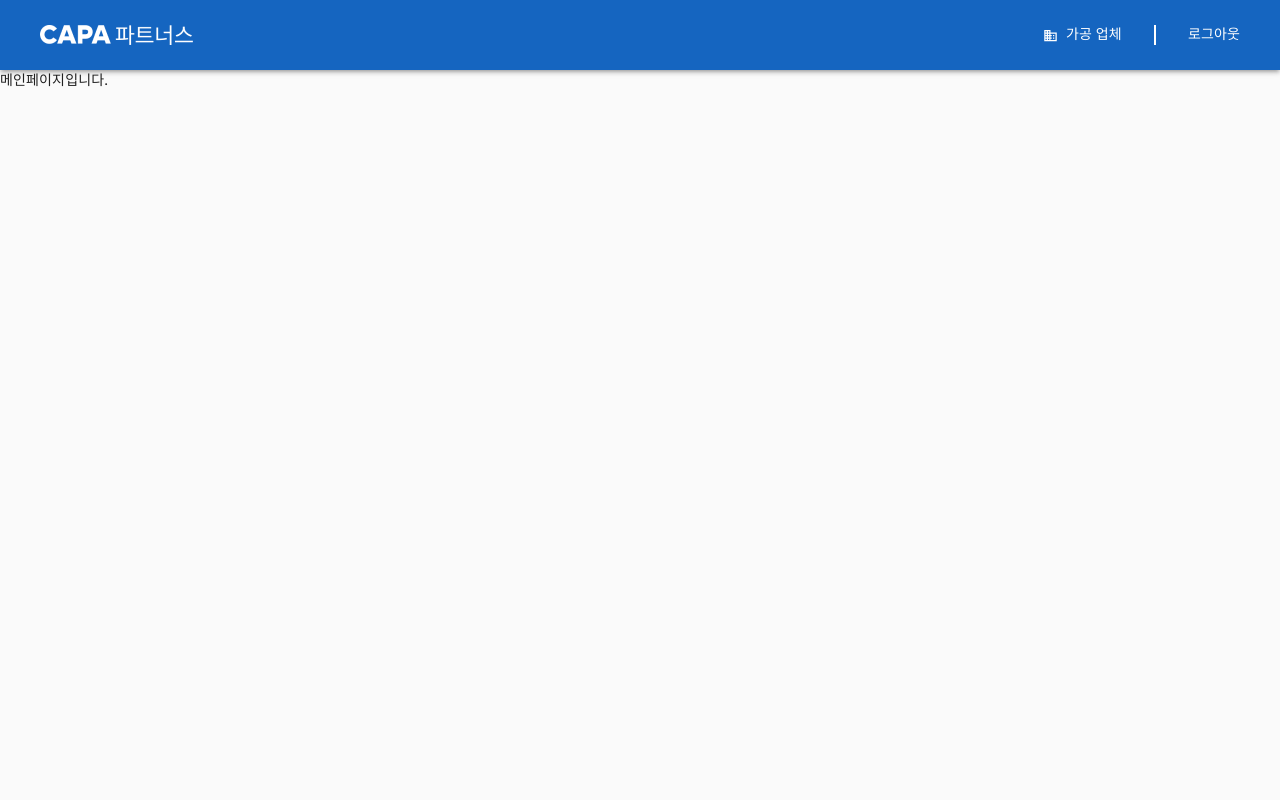
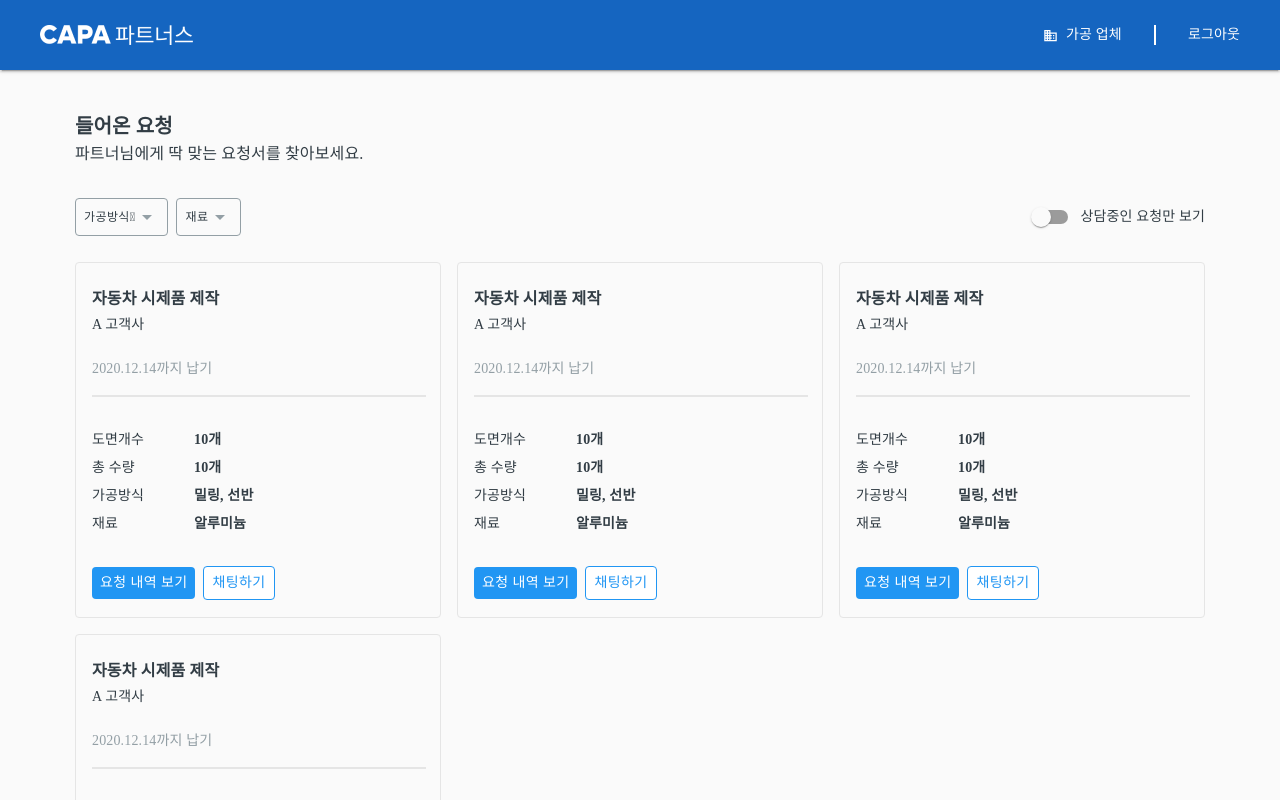
Before and after one commit to brightchul/simple-market-front, a React (Create React App) app in the folder frontend/: page /dashboard in a window 1280 px wide. Shown: the top 800 px of the page. Built offline with nearby package versions, Linux system fonts and the light colour scheme; a web font is replaced by a local one.

Commit message:
feat: add layout, Request page

```diff
--- a/frontend/src/component/gnb/GNB.tsx
+++ b/frontend/src/component/gnb/GNB.tsx
@@ -1,4 +1,4 @@
-import { Toolbar, Box } from "@material-ui/core";
+import { Box } from "@material-ui/core";
 import styled from "styled-components";
 import React from "react";
 
@@ -17,7 +17,7 @@ const GNBBox = styled(Box)`
 `;
 
 const GNB: React.FC = ({ children }) => {
-  return <GNBBox boxShadow={3}>{children}</GNBBox>;
+  return <GNBBox boxShadow={2}>{children}</GNBBox>;
 };
 
 export { GNB };
--- a/frontend/src/component/index.ts
+++ b/frontend/src/component/index.ts
@@ -1,3 +1,5 @@
 export * from "./gnb";
 export * from "./card";
+export * from "./mybox/MyBox";
+export * from "./mycontainer/MyContainer";
 export * from "./mytext";
--- /dev/null
+++ b/frontend/src/component/mybox/MyBox.tsx
@@ -0,0 +1,7 @@
+import { Box } from "@material-ui/core";
+import styled from "styled-components";
+
+const MyBox = styled(Box)``;
+
+export { MyBox };
+export default MyBox;
--- /dev/null
+++ b/frontend/src/component/mycontainer/MyContainer.tsx
@@ -0,0 +1,27 @@
+import { Container } from "@material-ui/core";
+import styled from "styled-components";
+import React from "react";
+
+const CustomContainer = styled(Container)`
+  margin-top: 40px;
+  && {
+    padding-left: 0;
+    padding-right: 0;
+    padding-top: 0;
+    padding-bottom: 0;
+  }
+`;
+const ContainerWrapper = styled.div``;
+
+const MyContainer: React.FC = ({ children }) => {
+  return (
+    <ContainerWrapper>
+      <CustomContainer style={{ maxWidth: "1130px" }}>
+        {children || ""}
+      </CustomContainer>
+    </ContainerWrapper>
+  );
+};
+
+export { MyContainer };
+export default MyContainer;
--- a/frontend/src/component/mytext/index.ts
+++ b/frontend/src/component/mytext/index.ts
@@ -1,4 +1,5 @@
 import styled from "styled-components";
+import { MyFontColor, theme } from "../../asset/style";
 
 interface FontProps {
   fontFamily: string;
@@ -86,14 +87,16 @@ export const myFontStyle: ThemeFont = {
 };
 
 interface MyTextProps {
-  myfont: keyof ThemeFont;
+  myColor?: keyof MyFontColor;
+  myFont: keyof ThemeFont;
 }
 
 const MyText = styled.div<MyTextProps>`
-  font-family: ${({ myfont }) => myFontStyle[myfont].fontFamily};
-  font-weight: ${({ myfont }) => myFontStyle[myfont].fontweight};
-  font-size: ${({ myfont }) => myFontStyle[myfont].fontSize};
-  line-height: ${({ myfont }) => myFontStyle[myfont].lineHeight};
+  color: ${({ myColor = "gray900" }) => theme.color[myColor]};
+  font-family: ${({ myFont }) => myFontStyle[myFont].fontFamily};
+  font-weight: ${({ myFont }) => myFontStyle[myFont].fontweight};
+  font-size: ${({ myFont }) => myFontStyle[myFont].fontSize};
+  line-height: ${({ myFont }) => myFontStyle[myFont].lineHeight};
 `;
 
 export { MyText };
--- a/frontend/src/layout/Header.tsx
+++ b/frontend/src/layout/Header.tsx
@@ -23,11 +23,15 @@ const RightMenu: React.FC = () => {
     <RightMenuWrapper>
       <LeftSide>
         <Domain style={{ fontSize: 15, marginRight: 8 }}>123</Domain>
-        <MyText myfont="14pt-500">가공 업체</MyText>
+        <MyText myFont="14pt-500" myColor="gray000">
+          가공 업체
+        </MyText>
       </LeftSide>
       <Divider />
       <div>
-        <MyText myfont="14pt-500">로그아웃</MyText>
+        <MyText myFont="14pt-500" myColor="gray000">
+          로그아웃
+        </MyText>
       </div>
     </RightMenuWrapper>
   );
@@ -39,7 +43,7 @@ const Header: React.FC = () => {
   return (
     <HeaderWrapper>
       <GNB>
-        <img src="/image/title1.png" />
+        <img src="/image/title1.png" alt="CAPA 파트너스" />
         <RightMenu />
       </GNB>
     </HeaderWrapper>
--- a/frontend/src/layout/Section.tsx
+++ b/frontend/src/layout/Section.tsx
@@ -1,5 +1,3 @@
-import { Toolbar } from "@material-ui/core";
-import styled from "styled-components";
 import React from "react";
 
 const Section: React.FC = ({ children }) => {
--- a/frontend/src/layout/Sidebar.tsx
+++ b/frontend/src/layout/Sidebar.tsx
@@ -1,5 +1,3 @@
-import { Toolbar } from "@material-ui/core";
-import styled from "styled-components";
 import React from "react";
 
 const Sidebar: React.FC = () => {
--- a/frontend/src/page/dashboard/DashBoard.tsx
+++ b/frontend/src/page/dashboard/DashBoard.tsx
@@ -1,10 +1,16 @@
 import { Main } from "../../layout";
 import React from "react";
+import SearchRequest from "./RequestFilter";
+import { MyContainer } from "component";
+import RequestList from "./RequestList";
 
 const DashBoard: React.FC = () => {
   return (
     <Main>
-      <div>메인페이지입니다.</div>
+      <MyContainer>
+        <SearchRequest />
+        <RequestList />
+      </MyContainer>
     </Main>
   );
 };
--- /dev/null
+++ b/frontend/src/page/dashboard/RequestFilter.tsx
@@ -0,0 +1,97 @@
+import { MyBox, MyText } from "../../component";
+import React from "react";
+import styled from "styled-components";
+import { Button, Menu, MenuList, Switch } from "@material-ui/core";
+import ArrowDropDownIcon from "@material-ui/icons/ArrowDropDown";
+import { theme } from "asset/style";
+
+const RequestFilterWrapper = styled.div`
+  height: 120px;
+`;
+const Subject = styled.div``;
+const FilteringWrapper = styled.div`
+  display: flex;
+  justify-content: space-between;
+`;
+const FilterMenuWrapper = styled.div`
+  display: flex;
+`;
+const EmptyWrapper = styled.div`
+  height: 32px;
+  width: 100%;
+`;
+const ConsultationToggleWrapper = styled.div`
+  display: flex;
+  align-items: center;
+`;
+
+const RequestFilter: React.FC = () => {
+  return (
+    <RequestFilterWrapper>
+      <MyBox>
+        <Subject>
+          <MyText myFont="20pt-600">들어온 요청</MyText>
+          <MyText myFont="16pt-400">
+            파트너님에게 딱 맞는 요청서를 찾아보세요.
+          </MyText>
+        </Subject>
+        <EmptyWrapper />
+
+        <FilteringWrapper>
+          <FilterMenuWrapper>
+            <div style={{ marginRight: "8px" }}>
+              <Button
+                style={{
+                  border: `1px solid ${theme.color.gray600}`,
+                }}
+              >
+                <MyText myFont="roboto-12-500" myColor="gray900">
+                  가공방식
+                </MyText>
+                <ArrowDropDownIcon
+                  style={{
+                    color: theme.color.gray600,
+                  }}
+                ></ArrowDropDownIcon>
+              </Button>
+              <Menu open={false}>
+                <MenuList>1</MenuList>
+                <MenuList>2</MenuList>
+                <MenuList>3</MenuList>
+              </Menu>
+            </div>
+
+            <div>
+              <Button
+                style={{
+                  border: `1px solid ${theme.color.gray600}`,
+                }}
+              >
+                <MyText myFont="roboto-12-500" myColor="gray900">
+                  재료
+                </MyText>
+                <ArrowDropDownIcon
+                  style={{
+                    color: theme.color.gray600,
+                  }}
+                ></ArrowDropDownIcon>
+              </Button>
+              <Menu open={false}>
+                <MenuList>1</MenuList>
+                <MenuList>2</MenuList>
+                <MenuList>3</MenuList>
+              </Menu>
+            </div>
+          </FilterMenuWrapper>
+          <ConsultationToggleWrapper>
+            <Switch></Switch>
+            <MyText myFont="14pt-500">상담중인 요청만 보기</MyText>
+          </ConsultationToggleWrapper>
+        </FilteringWrapper>
+      </MyBox>
+    </RequestFilterWrapper>
+  );
+};
+
+export { RequestFilter };
+export default RequestFilter;
--- /dev/null
+++ b/frontend/src/page/dashboard/RequestList.tsx
@@ -0,0 +1,184 @@
+import { MyBox, MyCard, MyText } from "../../component";
+import React from "react";
+import styled from "styled-components";
+import { Button } from "@material-ui/core";
+import { theme } from "asset/style";
+
+const RequestCard: React.FC = () => {
+  return (
+    <MyCard
+      border="1px solid #E5E5E5"
+      width="366px"
+      height="356px"
+      hoverShadow={`0 0 0px 2px ${theme.color.primary500}`}
+    >
+      <RequestCardContentWrapper>
+        <RequestHeader />
+        <RequestDetail />
+        <RequestAction />
+      </RequestCardContentWrapper>
+    </MyCard>
+  );
+};
+
+const RequestListWrapper = styled.div`
+  margin-top: 32px;
+`;
+
+const RequestCardContentWrapper = styled.div`
+  padding: 24px 16px;
+  width: 100%;
+  height: 100%;
+`;
+
+const RequestHeaderWrapper = styled.div``;
+
+const RequestHeader: React.FC = () => {
+  return (
+    <RequestHeaderWrapper>
+      <MyText myFont="16pt-600">자동차 시제품 제작</MyText>
+      <MyText myFont="14pt-500" style={{ margin: "4px 0 0 0" }}>
+        A 고객사
+      </MyText>
+      <MyText
+        myColor="gray600"
+        myFont="14pt-400"
+        style={{ margin: "24px 0 0 0" }}
+      >
+        2020.12.14까지 납기
+      </MyText>
+      <Divider />
+    </RequestHeaderWrapper>
+  );
+};
+
+const RequestDetailWrapper = styled.div`
+  text-align: left;
+  margin-top: 32px;
+`;
+
+const RequestOneDetailWrapper = styled.ul<{}>(() => {
+  return {
+    width: "100%",
+    display: "inline-flex",
+    flexDirection: "column",
+    flexWrap: "wrap",
+    gap: "8px",
+  };
+});
+
+const RequestOneDetail = styled.li`
+  display: flex;
+`;
+
+const RequestDetail: React.FC = () => {
+  return (
+    <RequestDetailWrapper>
+      <RequestOneDetailWrapper>
+        <RequestOneDetail>
+          <MyText
+            myFont="14pt-400"
+            style={{ width: "70px", marginRight: "32px" }}
+          >
+            도면개수
+          </MyText>
+          <MyText myFont="14pt-600" style={{ flexGrow: 1 }}>
+            10개
+          </MyText>
+        </RequestOneDetail>
+        <RequestOneDetail>
+          <MyText
+            myFont="14pt-400"
+            style={{ width: "70px", marginRight: "32px" }}
+          >
+            총 수량
+          </MyText>
+          <MyText myFont="14pt-600" style={{ flexGrow: 1 }}>
+            10개
+          </MyText>
+        </RequestOneDetail>
+        <RequestOneDetail>
+          <MyText
+            myFont="14pt-400"
+            style={{ width: "70px", marginRight: "32px" }}
+          >
+            가공방식
+          </MyText>
+          <MyText myFont="14pt-600" style={{ flexGrow: 1 }}>
+            밀링, 선반
+          </MyText>
+        </RequestOneDetail>
+        <RequestOneDetail>
+          <MyText
+            myFont="14pt-400"
+            style={{ width: "70px", marginRight: "32px" }}
+          >
+            재료
+          </MyText>
+          <MyText myFont="14pt-600" style={{ flexGrow: 1 }}>
+            알루미늄
+          </MyText>
+        </RequestOneDetail>
+      </RequestOneDetailWrapper>
+    </RequestDetailWrapper>
+  );
+};
+
+const Divider = styled.div`
+  border: 0.5px solid #e5e5e5;
+  height: 0px;
+  margin-top: 16px;
+`;
+
+const RequestList: React.FC = () => {
+  return (
+    <RequestListWrapper>
+      <MyBox
+        style={{
+          display: "inline-flex",
+          flexWrap: "wrap",
+          gap: "16px",
+        }}
+      >
+        <RequestCard></RequestCard>
+        <RequestCard></RequestCard>
+        <RequestCard></RequestCard>
+        <RequestCard></RequestCard>
+      </MyBox>
+    </RequestListWrapper>
+  );
+};
+
+const RequestActionWrapper = styled.div`
+  margin-top: 32px;
+`;
+
+const RequestAction: React.FC = () => {
+  return (
+    <RequestActionWrapper>
+      <Button
+        style={{
+          backgroundColor: theme.color.primary500,
+        }}
+      >
+        <MyText myFont="14pt-500" myColor="gray000">
+          요청 내역 보기
+        </MyText>
+      </Button>
+      <Button
+        style={{
+          marginLeft: "8px",
+          border: `1px solid ${theme.color.primary500}`,
+          backgroundColor: theme.color.gray000,
+        }}
+      >
+        <MyText myFont="14pt-500" myColor="primary500">
+          채팅하기
+        </MyText>
+      </Button>
+    </RequestActionWrapper>
+  );
+};
+
+export { RequestList };
+export default RequestList;
```
